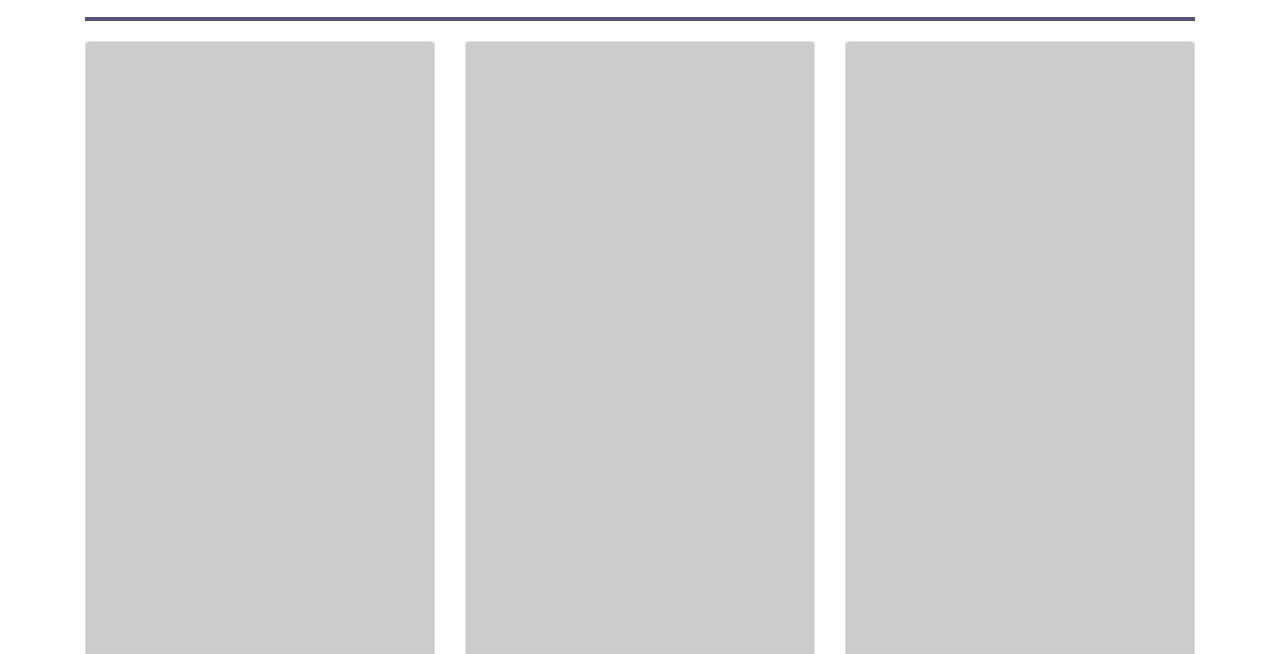
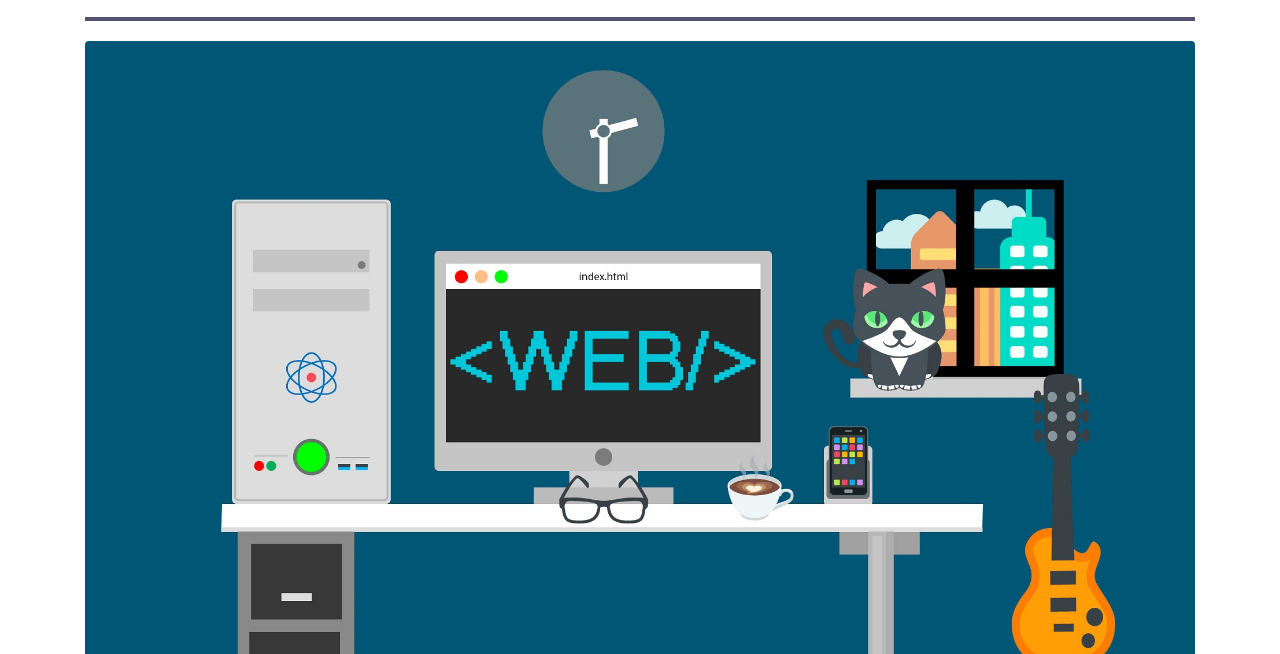
Before and after one commit to yasir-albardawil/portfolio, a plain HTML site: page index.html in a window 1280 px wide. Shown: the part 146-800 px from the top of the page. Drawn offline with nearby package versions, Linux system fonts and the light colour scheme; placeholder pictures from the web are drawn by us.

Commit message:
initial commit

```diff
--- a/index.html
+++ b/index.html
@@ -30,6 +30,11 @@
             </div>
         </div>
     </header>
+    <!-- Start banner -->
+    <div class="mb-4">
+        <img class="rounded img-fluid" src="img/banner.jpg" alt="Banner">
+    </div>
+    <!-- End  banner -->
     <!-- Start featured work -->
     <main class="row">
         <div class="col-lg-4 col-md-6 col-sm-12 mb-4">
```
